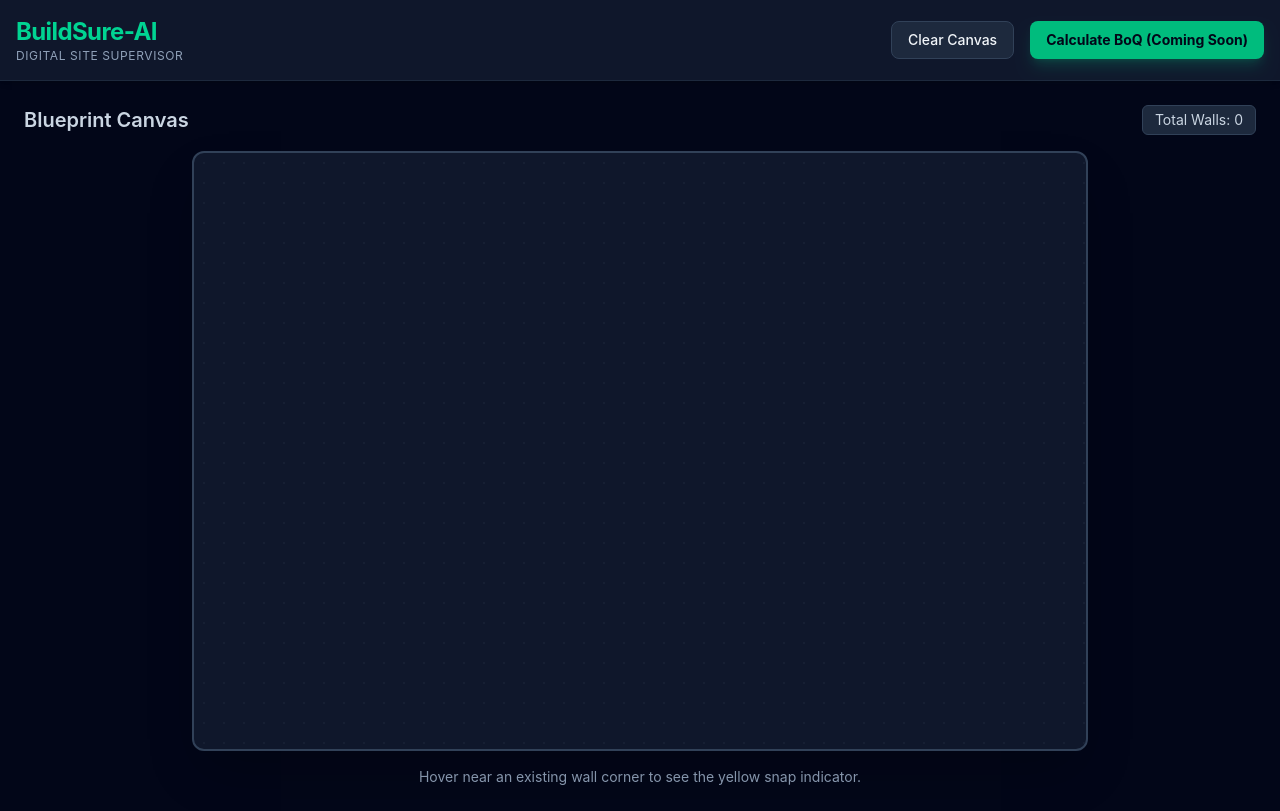
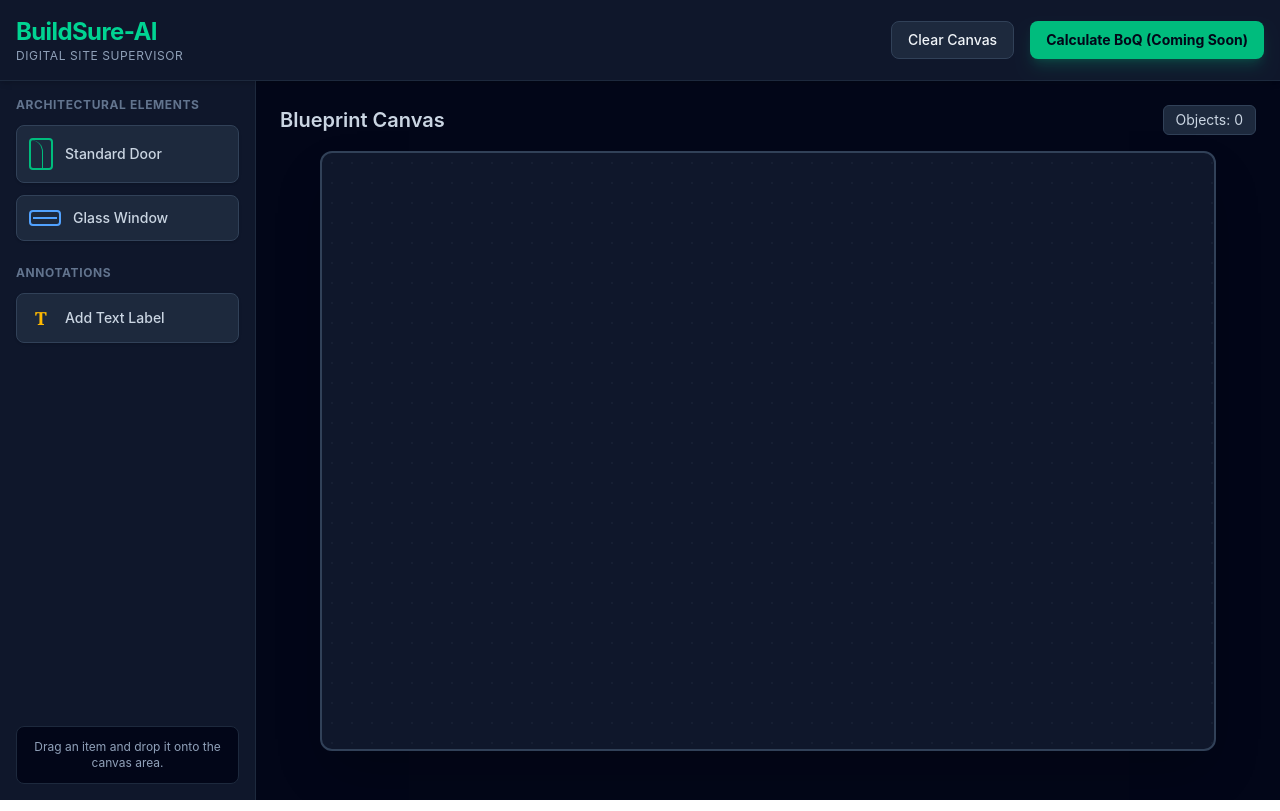
Before and after one commit to shxrox/BuildSure-AI, a React (Vite) app in the folder frontend/: page / in a window 1280 px wide. Built offline with nearby package versions, Linux system fonts and the light colour scheme.

Commit message:
feat: implement drag-and-drop item placement and konva rendering logic

```diff
--- a/frontend/src/App.tsx
+++ b/frontend/src/App.tsx
@@ -1,14 +1,14 @@
 import CanvasWorkspace from './components/CanvasWorkspace';
+import Sidebar from './components/Sidebar';
 import { useCanvasStore } from './store/useCanvasStore';
 
 export default function App() {
-  // Bring in the clear function from our global store
   const { clearCanvas } = useCanvasStore();
 
   return (
-    <div className="min-h-screen bg-slate-950 text-slate-100 font-sans flex flex-col">
+    <div className="min-h-screen bg-slate-950 text-slate-100 font-sans flex flex-col h-screen overflow-hidden">
       {/* Top Navigation Header */}
-      <header className="w-full bg-slate-900 border-b border-slate-800 p-4 flex justify-between items-center shadow-md">
+      <header className="w-full bg-slate-900 border-b border-slate-800 p-4 flex justify-between items-center shadow-md z-10 shrink-0">
         <div>
           <h1 className="text-2xl font-bold text-emerald-400 tracking-tight">BuildSure-AI</h1>
           <p className="text-xs text-slate-400 uppercase tracking-wider">Digital Site Supervisor</p>
@@ -27,11 +27,16 @@ export default function App() {
         </div>
       </header>
 
-      {/* Main Workspace Area */}
-      <main className="flex-1 p-6 flex justify-center items-start overflow-auto">
-        {/* Render our interactive 2D Konva Canvas here */}
-        <CanvasWorkspace />
-      </main>
+      {/* Main Dashboard Layout: Split Screen */}
+      <div className="flex flex-1 overflow-hidden">
+        {/* Left Sidebar */}
+        <Sidebar />
+
+        {/* Right Workspace Area */}
+        <main className="flex-1 p-6 flex justify-center items-start overflow-auto bg-slate-950">
+          <CanvasWorkspace />
+        </main>
+      </div>
     </div>
   );
 }
--- a/frontend/src/components/CanvasWorkspace.tsx
+++ b/frontend/src/components/CanvasWorkspace.tsx
@@ -1,25 +1,25 @@
-import { useState } from 'react';
-import { Stage, Layer, Line, Circle } from 'react-konva';
-import { useCanvasStore } from '../store/useCanvasStore';
+import { useState, useRef } from 'react';
+import { Stage, Layer, Line, Circle, Rect, Text as KonvaText } from 'react-konva';
+import { useCanvasStore, CanvasItem } from '../store/useCanvasStore';
 
-const SNAP_RADIUS = 20; // How close the mouse needs to be to snap to a corner
+const SNAP_RADIUS = 20;
 
 export default function CanvasWorkspace() {
-  const { walls, addWall } = useCanvasStore();
+  const { walls, items, texts, addWall, addItem } = useCanvasStore();
+
+  // We need a reference to the Stage to calculate drop coordinates accurately
+  const stageRef = useRef<any>(null);
 
   const [isDrawing, setIsDrawing] = useState(false);
   const [startPoint, setStartPoint] = useState<{ x: number; y: number } | null>(null);
   const [currentMousePos, setCurrentMousePos] = useState<{ x: number; y: number } | null>(null);
   const [snapPoint, setSnapPoint] = useState<{ x: number; y: number } | null>(null);
 
-  // The Mathematical Engine for Snapping
   const getSnapCoordinates = (mouseX: number, mouseY: number) => {
     for (const wall of walls) {
-      // Check distance to the start of an existing wall
       if (Math.hypot(wall.startX - mouseX, wall.startY - mouseY) < SNAP_RADIUS) {
         return { x: wall.startX, y: wall.startY, isSnapped: true };
       }
-      // Check distance to the end of an existing wall
       if (Math.hypot(wall.endX - mouseX, wall.endY - mouseY) < SNAP_RADIUS) {
         return { x: wall.endX, y: wall.endY, isSnapped: true };
       }
@@ -27,31 +27,28 @@ export default function CanvasWorkspace() {
     return { x: mouseX, y: mouseY, isSnapped: false };
   };
 
+  // --- Wall Drawing Logic ---
   const handleMouseDown = (e: any) => {
     const rawPos = e.target.getStage().getPointerPosition();
     if (!rawPos) return;
 
-    // Apply snapping logic to the click position
     const { x, y } = getSnapCoordinates(rawPos.x, rawPos.y);
 
     if (!isDrawing) {
-      // Start drawing
       setIsDrawing(true);
       setStartPoint({ x, y });
       setCurrentMousePos({ x, y });
     } else if (startPoint) {
-      // Finish drawing and save to Zustand
       addWall({
         id: crypto.randomUUID(),
         startX: startPoint.x,
         startY: startPoint.y,
         endX: x,
         endY: y,
-        thickness: 9, // Default load-bearing
-        height: 120, // Default height
+        thickness: 9,
+        height: 120,
         type: 'external'
       });
-
       setIsDrawing(false);
       setStartPoint(null);
       setCurrentMousePos(null);
@@ -63,17 +60,42 @@ export default function CanvasWorkspace() {
     const rawPos = e.target.getStage().getPointerPosition();
     if (!rawPos) return;
 
-    // Constantly calculate if we are near an existing corner
     const { x, y, isSnapped } = getSnapCoordinates(rawPos.x, rawPos.y);
+    setSnapPoint(isSnapped ? { x, y } : null);
 
-    if (isSnapped) {
-      setSnapPoint({ x, y });
-    } else {
-      setSnapPoint(null);
-    }
+    if (isDrawing) setCurrentMousePos({ x, y });
+  };
 
-    if (isDrawing) {
-      setCurrentMousePos({ x, y });
+  // --- Drag and Drop Logic ---
+  const handleDragOver = (e: React.DragEvent<HTMLDivElement>) => {
+    e.preventDefault(); // Required to allow dropping
+  };
+
+  const handleDrop = (e: React.DragEvent<HTMLDivElement>) => {
+    e.preventDefault();
+
+    // Get the data payload we set in the Sidebar
+    const itemType = e.dataTransfer.getData('application/buildsure-item');
+    if (!itemType || !stageRef.current) return;
+
+    // Calculate exact canvas coordinates relative to the window
+    stageRef.current.setPointersPositions(e);
+    const dropPos = stageRef.current.getPointerPosition();
+
+    if (dropPos) {
+      if (itemType === 'door' || itemType === 'window') {
+        const newItem: CanvasItem = {
+          id: crypto.randomUUID(),
+          x: dropPos.x - 20, // Center the item on the mouse
+          y: dropPos.y - 20,
+          type: itemType as 'door' | 'window',
+          rotation: 0,
+          width: itemType === 'door' ? 40 : 60,
+          height: itemType === 'door' ? 40 : 10,
+        };
+        addItem(newItem);
+      }
+      // Note: Text dropping logic will be handled in the next step!
     }
   };
 
@@ -82,23 +104,29 @@ export default function CanvasWorkspace() {
       <div className="mb-4 w-full flex justify-between items-center text-slate-300">
         <h2 className="text-xl font-semibold">Blueprint Canvas</h2>
         <span className="text-sm bg-slate-800 px-3 py-1 rounded-md border border-slate-700">
-          Total Walls: {walls.length}
+          Objects: {walls.length + items.length + texts.length}
         </span>
       </div>
 
-      <div className="w-full max-w-4xl h-[600px] bg-slate-900 rounded-xl overflow-hidden border-2 border-slate-700 cursor-crosshair shadow-2xl relative">
+      {/* The Wrapper DIV handles the browser's Drop Event */}
+      <div
+        className="w-full max-w-4xl h-[600px] bg-slate-900 rounded-xl overflow-hidden border-2 border-slate-700 cursor-crosshair shadow-2xl relative"
+        onDrop={handleDrop}
+        onDragOver={handleDragOver}
+      >
         <div className="absolute inset-0 opacity-20 pointer-events-none"
              style={{ backgroundImage: 'radial-gradient(#334155 1px, transparent 1px)', backgroundSize: '20px 20px' }}>
         </div>
 
         <Stage
+          ref={stageRef}
           width={896}
           height={600}
           onMouseDown={handleMouseDown}
           onMouseMove={handleMouseMove}
         >
           <Layer>
-            {/* 1. Render Saved Walls */}
+            {/* Render Saved Walls */}
             {walls.map((wall) => (
               <Line
                 key={wall.id}
@@ -113,7 +141,30 @@ export default function CanvasWorkspace() {
               />
             ))}
 
-            {/* 2. Render Active Ghost Wall */}
+            {/* Render Dropped Items (Doors and Windows) */}
+            {items.map((item) => (
+              <Rect
+                key={item.id}
+                x={item.x}
+                y={item.y}
+                width={item.width}
+                height={item.height}
+                rotation={item.rotation}
+                fill={item.type === 'door' ? '#f59e0b' : '#3b82f6'} // Amber for Door, Blue for Window
+                stroke="#0f172a"
+                strokeWidth={2}
+                draggable // Native Konva drag so you can move it after dropping!
+                onDragEnd={(e) => {
+                   // Update Zustand when user moves the item on the canvas
+                   useCanvasStore.getState().updateItem(item.id, {
+                     x: e.target.x(),
+                     y: e.target.y()
+                   });
+                }}
+              />
+            ))}
+
+            {/* Render Active Ghost Wall */}
             {isDrawing && startPoint && currentMousePos && (
               <Line
                 points={[startPoint.x, startPoint.y, currentMousePos.x, currentMousePos.y]}
@@ -124,24 +175,13 @@ export default function CanvasWorkspace() {
               />
             )}
 
-            {/* 3. Render Snap Indicator (Visual Magnet) */}
+            {/* Render Snap Indicator */}
             {snapPoint && (
-              <Circle
-                x={snapPoint.x}
-                y={snapPoint.y}
-                radius={8}
-                stroke="#fbbf24" // Tailwind Amber-400
-                strokeWidth={2}
-                fill="rgba(251, 191, 36, 0.3)"
-              />
+              <Circle x={snapPoint.x} y={snapPoint.y} radius={8} stroke="#fbbf24" strokeWidth={2} fill="rgba(251, 191, 36, 0.3)" />
             )}
           </Layer>
         </Stage>
       </div>
-
-      <p className="mt-4 text-slate-400 text-sm">
-        Hover near an existing wall corner to see the yellow snap indicator.
-      </p>
     </div>
   );
 }
```
